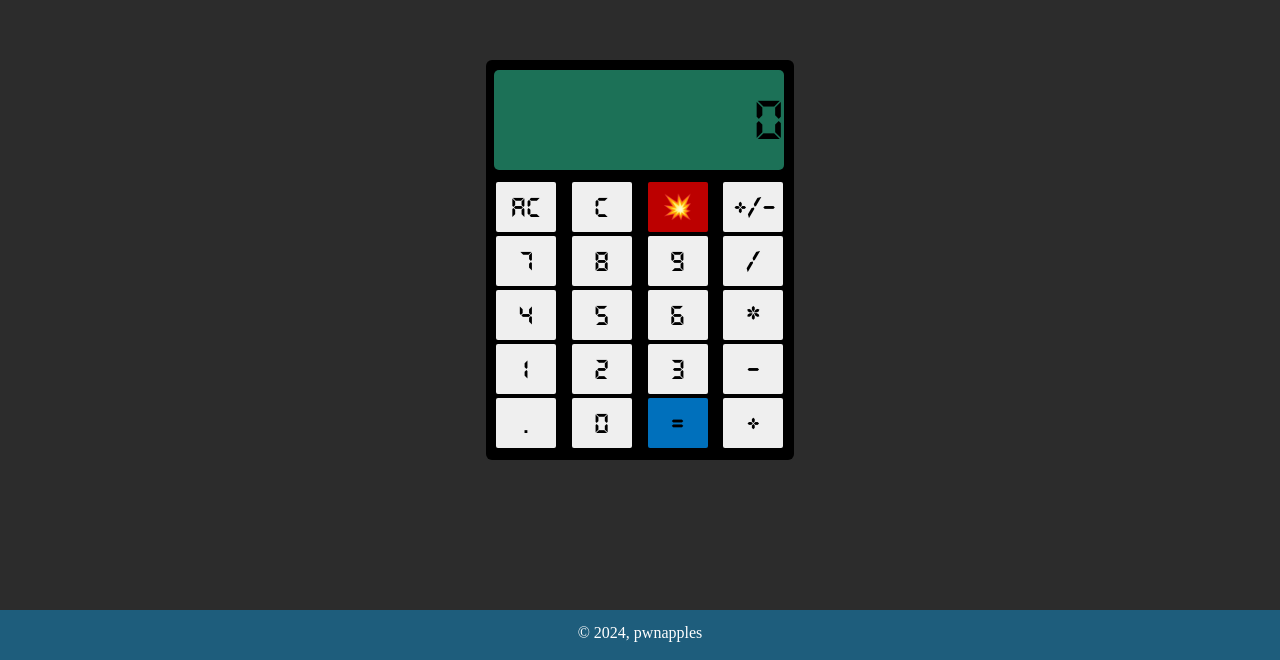
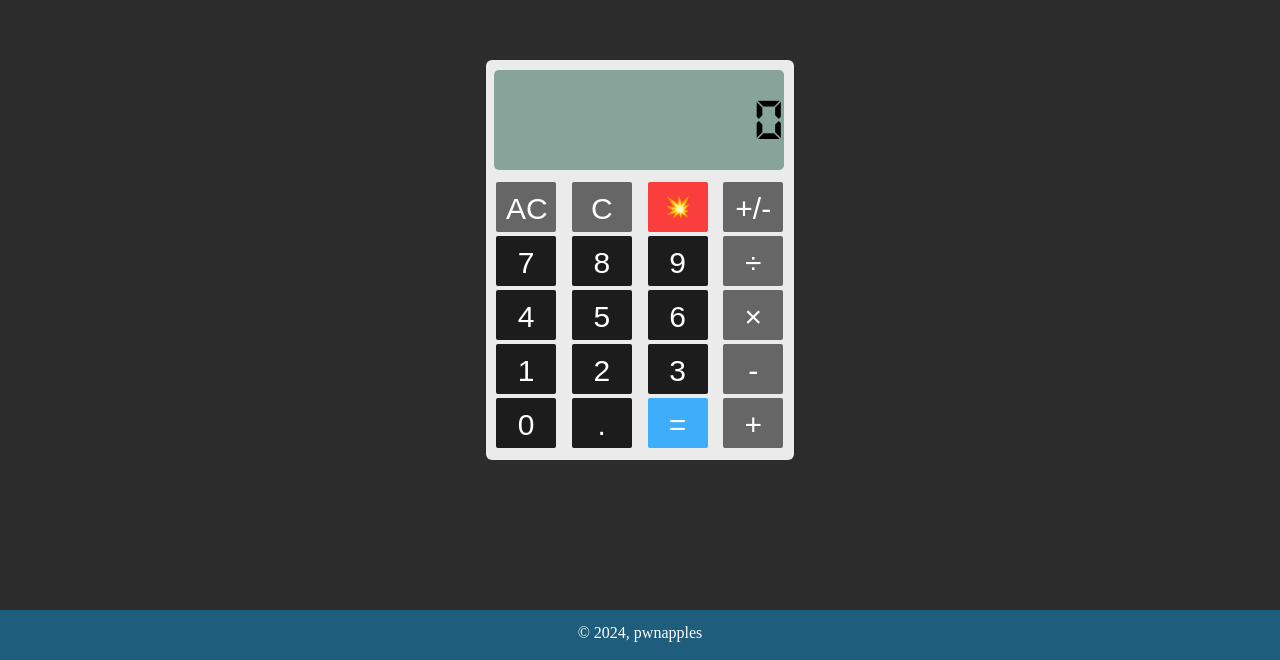
Before and after one commit to petrichorist/calculator, a plain HTML site: page index.html in a window 1280 px wide. Shown: the part 140-800 px from the top of the page. Drawn offline with Linux system fonts and the light colour scheme.

Commit message:
feat: Polish the design to look aesthetically-pleasing and fix broken calculation logic

```diff
--- a/index.html
+++ b/index.html
@@ -16,33 +16,33 @@
         <div id="output">0</div>
       </div>
       <div id="keys">
-        <div id="column1" class="column buttons">
-          <button id="ac">AC</button>
-          <button id="btn7">7</button>
-          <button id="btn4">4</button>
-          <button id="btn1">1</button>
-          <button id="dec">.</button>
+        <div class="column button" id="column1">
+          <button class="grey" id="ac">AC</button>
+          <button class="black" id="btn7">7</button>
+          <button class="black" id="btn4">4</button>
+          <button class="black" id="btn1">1</button>
+          <button class="black" id="btn0">0</button>
         </div>
-        <div id="column2" class="column buttons">
-          <button id="c">C</button>
-          <button id="btn8">8</button>
-          <button id="btn5">5</button>
-          <button id="btn2">2</button>
-          <button id="btn0">0</button>
+        <div id="column2" class="column button">
+          <button class="grey" id="c">C</button>
+          <button class="black" id="btn8">8</button>
+          <button class="black" id="btn5">5</button>
+          <button class="black" id="btn2">2</button>
+          <button class="black" id="dec">.</button>
         </div>
-        <div id="column3" class="column buttons">
-          <button id="💥">💥</button>
-          <button id="btn9">9</button>
-          <button id="btn6">6</button>
-          <button id="btn3">3</button>
-          <button id="calculate">=</button>
+        <div id="column3" class="column button">
+          <button class="grey" id="💥">💥</button>
+          <button class="black" id="btn9">9</button>
+          <button class="black" id="btn6">6</button>
+          <button class="black" id="btn3">3</button>
+          <button class="grey" id="calculate">=</button>
         </div>
-        <div id="column4" class="column buttons">
-          <button id="+/-">+/-</button>
-          <button id="/">/</button>
-          <button id="*">*</button>
-          <button id="-">-</button>
-          <button id="+">+</button>
+        <div id="column4" class="column button">
+          <button class="grey" id="+/-">+/-</button>
+          <button class="grey" id="÷">÷</button>
+          <button class="grey" id="×">×</button>
+          <button class="grey" id="-">-</button>
+          <button class="grey" id="+">+</button>
         </div>
       </div>
     </div>
--- a/script.js
+++ b/script.js
@@ -3,21 +3,18 @@
 const add = function (a, b) {
   return a + b;
 };
-
 const subtract = function (a, b) {
   return a - b;
 };
-
 const divide = function (a, b) {
   return a / b;
 };
-
 const multiply = function (a, b) {
   return a * b;
 };
 
 function operate(numA, operator, numB) {
-  if (operator === '/' && numB === 0) {
+  if (operator === '÷' && numB === 0) {
     return '(:';
   }
 
@@ -25,9 +22,9 @@ function operate(numA, operator, numB) {
     return parseFloat(add(numA, numB).toFixed(2));
   } else if (operator === '-') {
     return parseFloat(subtract(numA, numB).toFixed(2));
-  } else if (operator === '/') {
+  } else if (operator === '÷') {
     return parseFloat(divide(numA, numB).toFixed(2));
-  } else if (operator === '*') {
+  } else if (operator === '×') {
     return parseFloat(multiply(numA, numB).toFixed(2));
   } else {
     return '';
@@ -43,8 +40,8 @@ function numEnabler(bool) {
 function opEnabler(bool) {
   document.getElementById('+').disabled = bool;
   document.getElementById('-').disabled = bool;
-  document.getElementById('*').disabled = bool;
-  document.getElementById('/').disabled = bool;
+  document.getElementById('×').disabled = bool;
+  document.getElementById('÷').disabled = bool;
 }
 
 function decEnabler(bool) {
@@ -108,6 +105,7 @@ const choice = document.addEventListener('click', e => {
     miniOutput.textContent += numStorage;
     miniOutput.textContent += currentOperator;
     num1 = numStorage;
+    num2 = num1;
     numStorage = '';
   } else if (number === '-') {
     numEnabler(false);
@@ -119,21 +117,21 @@ const choice = document.addEventListener('click', e => {
     miniOutput.textContent += currentOperator;
     num1 = numStorage;
     numStorage = '';
-  } else if (number === '*') {
+  } else if (number === '×') {
     numEnabler(false);
     opEnabler(true);
     decEnabler(false);
-    currentOperator = '*';
+    currentOperator = '×';
     miniOutput.textContent = '';
     miniOutput.textContent += numStorage;
     miniOutput.textContent += currentOperator;
     num1 = numStorage;
     numStorage = '';
-  } else if (number === '/') {
+  } else if (number === '÷') {
     numEnabler(false);
     opEnabler(true);
     decEnabler(false);
-    currentOperator = '/';
+    currentOperator = '÷';
     miniOutput.textContent = '';
     miniOutput.textContent += numStorage;
     miniOutput.textContent += currentOperator;
@@ -141,11 +139,19 @@ const choice = document.addEventListener('click', e => {
     numStorage = '';
   }
 
+  console.log('num1: ' + num1);
+  console.log('num2: ' + num2);
+  console.log('numStorage: ' + numStorage);
+
   if (number === '=') {
     numEnabler(false);
     opEnabler(false);
     decEnabler(false);
-    num2 = numStorage;
+    if (numStorage === '') {
+      num2 = num1;
+    } else {
+      num2 = numStorage;
+    }
     result = operate(
       parseFloat(num1, 10),
       currentOperator,
@@ -154,9 +160,12 @@ const choice = document.addEventListener('click', e => {
     numStorage = result;
     miniOutput.textContent += num2 + '=';
     output.textContent = numStorage;
+    numStorage = '';
     currentOperator = '';
     num2 = '';
   }
+
+  console.log(numStorage);
 
   if (number === 'AC') {
     numEnabler(false);
--- a/style.css
+++ b/style.css
@@ -14,7 +14,7 @@ body {
 }
 
 .calculator {
-  background-color: #000;
+  background-color: #ebebeb;
   font-family: DS-Digital;
   display: flex;
   flex-direction: column;
@@ -25,7 +25,7 @@ body {
 }
 
 #outputContainer {
-  background-color: #23896ad3;
+  background-color: #75978dd7;
   font-size: 60px;
   direction: rtl;
   display: flex;
@@ -51,7 +51,7 @@ body {
 }
 
 button {
-  font-family: DS-Digital;
+  font-family: Arial, Helvetica, sans-serif;
   font-size: 30px;
   height: 50px;
   width: 60px;
@@ -67,7 +67,7 @@ button {
 }
 
 #💥:hover {
-  background-color: #ff0000e9;
+  background-color: #ff000086;
 }
 
 #calculate {
@@ -75,7 +75,25 @@ button {
 }
 
 #calculate:hover {
-  background-color: #0099ffe9;
+  background-color: #0099ff86;
+}
+
+.black {
+  background-color: #000000e0;
+  color: #fff;
+}
+
+.black:hover {
+  background-color: #000000b7;
+}
+
+.grey {
+  background-color: #555555e0;
+  color: #fff;
+}
+
+.grey:hover {
+  background-color: #555555b7;
 }
 
 .hidden {
```
